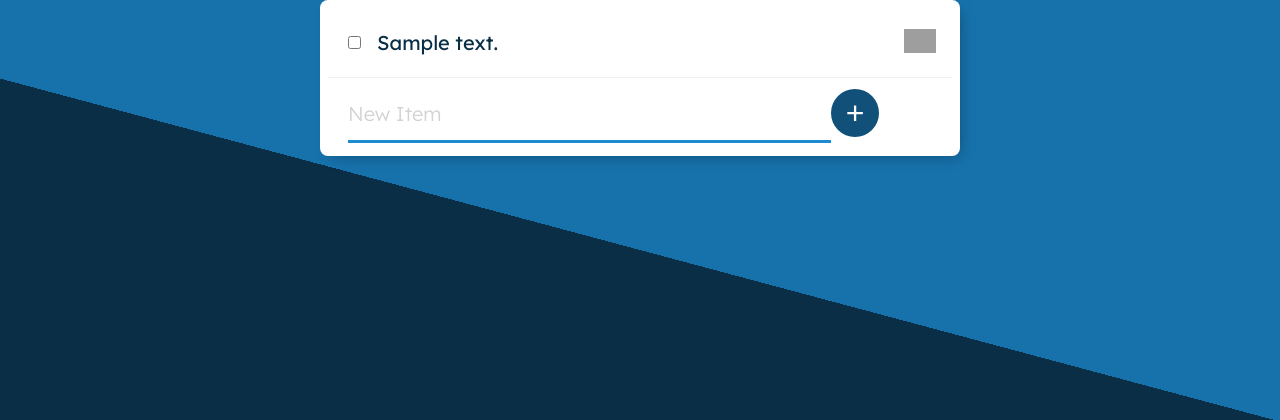
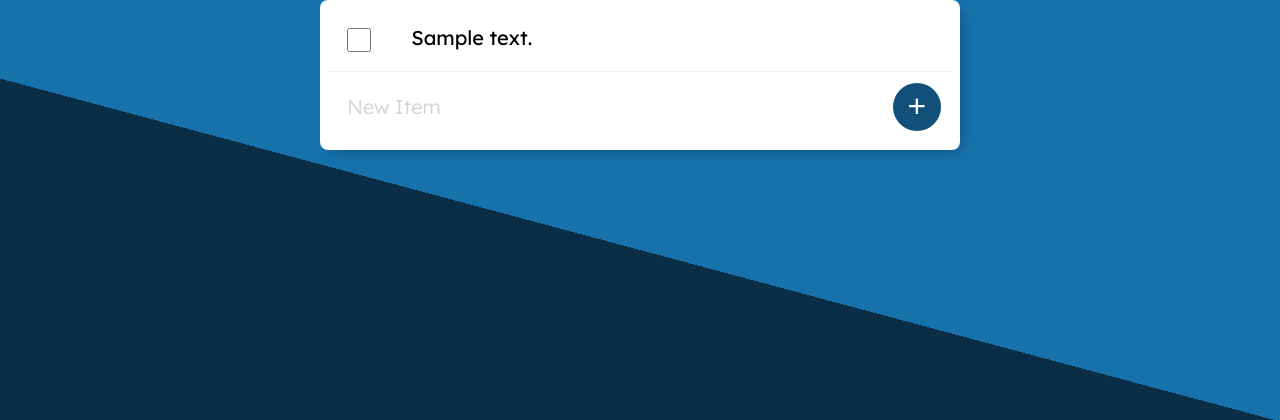
Before and after one commit to callummscott/todo-list, a Node server app: template views/index.ejs in a window 1280 px wide. Shown: the part 150-570 px from the top of the page. Run offline with Node 20, Linux system fonts and the light colour scheme; the template is opened without the code that fills it: most values are stand-ins (such as "Sample title", 1, 10 or a date in 2020); grey boxes are pictures that could not be loaded.

Commit message:
switch to textarea inputs and streamline UI - Switched from input to textarea user input fields - Switched from toggling elements to persistent input approach - Added `Enter` to submit functionality - Added `Esc` to cancel functionality - Was able to remove a bunch of form related elements - Simplified form submission variable names - Added hover colouring to 'add' button

```diff
--- a/index.js
+++ b/index.js
@@ -74,7 +74,7 @@
  * POST /edit - Changes the content of an existing to-do item.
  */
 app.post("/edit", async (req, res) => {
-  const { updatedItemId: id, updatedItemText: text } = req.body;
+  const { editedId: id, editedText: text } = req.body;
   if (text && text.trim() !== "") {
     await db.query("UPDATE items SET text=$1 WHERE id=$2;", [text, id]);
   }
@@ -86,7 +86,7 @@
  * POST /delete - Deletes an existing to-do item by its ID.
  */
 app.post("/delete", async (req, res) => {
-  const { deleteItemId: id } = req.body;
+  const { deletedId: id } = req.body;
   await db.query("DELETE FROM items WHERE id=$1;", [id]);
   res.redirect("/");
 });
--- a/public/js/script.js
+++ b/public/js/script.js
@@ -1,4 +1,4 @@
-// Return the user back to their previous scroll height after redirect.
+/* Return the user back to their previous scroll height after redirect. */
 document.addEventListener("DOMContentLoaded", function(event) {
   var scrollpos = sessionStorage.getItem('scrollpos');
   if (scrollpos) window.scrollTo(0, scrollpos);
@@ -9,13 +9,28 @@
     sessionStorage.setItem('scrollpos', window.scrollY);
 };
 
-// `Enter` to submit textarea functionality.
+/*
+Adds '`Enter` to submit' and '`Esc` to cancel` functionality
+*/
 const textareas = document.querySelectorAll('textarea');
 textareas.forEach(element => {
   element.addEventListener('keydown', (e) => {
-    if (e.key === "Enter") {
-      // e.preventDefault();  // Stops newlines from being submitted.
-      // Somehow submit it...
+    switch (e.key) {
+      case "Enter":
+        e.preventDefault();
+        element.onsubmit();
+        break;
+      case "Escape":
+        document.activeElement.blur();
+        break;
     }
+  });
+
+  let originalText = null;  /* Should I do something with `null`? */
+  element.addEventListener('focus', () => {
+    originalText = element.value;
+  });
+  element.addEventListener('blur', () => {
+    element.value = originalText;
   })
-})
+});
--- a/public/styles/main.css
+++ b/public/styles/main.css
@@ -61,6 +61,7 @@
   width: 100%;
   margin: 0 auto;
   background: white;
+  display: block;
 
   box-shadow: 5px 5px 15px -5px rgba(0, 0, 0, 0.3);
 
@@ -78,15 +79,23 @@
  }
 
 
-form.edit {
-  display: flex;
+.del-form {
+  margin-left: 1rem;
 }
+
+.edit-form {
+  flex-grow: 1;
+  text-align: center;
+  margin-inline: 1rem;
+}
+
 
 .item {
   background-color: white;
-  min-height: 70px;
+  min-height: fit-content;
   display: flex;
   align-items: center;
+  padding: .2rem;
   border-bottom: 1px solid #f1f1f1;
 }
 
@@ -104,16 +113,12 @@
   cursor: default;
 }
 
-form {
-  text-align: center;
-  margin-left: 20px;
-}
-
 button {
   cursor: pointer;
 }
 
 button.add {
+  margin-inline: .5rem;
   min-height: 3rem;
   width: 3rem;
 
@@ -123,6 +128,10 @@
   font-size: 2rem;
   color: #fff;
   background-color: #105079;
+
+  &:hover {
+    background-color: #092e45;
+  }
 }
 
 button.edit {
@@ -136,20 +145,50 @@
   height: 1.5rem;
 }
 
-input[type="checkbox"] {
+input.item-checkbox {
+  width: 1.5rem;
+  height: 1.5rem;
+  background-color: tomato;
   margin: 1rem;
   margin-left: 0;
   cursor: pointer;
 }
 
-input[type="text"] {
+textarea {
+  font-family: inherit;
+  font-size: 1.25rem;
+  font-weight: inherit;
+  resize: none;
+  scrollbar-width: none;
+
+  padding: 0.5rem;
+  width: 100%;
+  outline: none;
+  border: none;
+
+  /** This is literally the answer to everying,
+  and yet it only has limited availability...!!! */
+  field-sizing: content;
+
+  &:focus {
+    color: grey;
+  }
+}
+
+#add-form {
+  justify-content: space-between;
+}
+
+#add-form input[type="text"] {
+  flex-grow: 1;
+  margin-left: 1rem;
   font-family: Lexend;
   font-weight: 350;
   font-size: 1.25rem;
   color: #092e45;
   text-align: left;
 
-  height: 60px;
+  height: 4rem;
   border: none;
   background: transparent;
   width: 80%;
--- a/views/index.ejs
+++ b/views/index.ejs
@@ -13,38 +13,25 @@
 
       <div class="item">
 
-        <form action="/delete" method="post">
-          <input type="checkbox" onchange="this.form.submit()" name="deleteItemId" value="<%=item.id%>">
+        <form class="del-form" action="/delete" method="post" >
+          <input type="checkbox" class="item-checkbox" onchange="this.form.submit()" name="deletedId" value="<%=item.id%>">
         </form>
-        <p id="title<%=item.id%>">
-          <%=item.text%>
-        </p>
-        <form class="edit" action="/edit" method="post">
-          <input type="hidden" name="updatedItemId" value="<%=item.id%>">
-          <input id="input<%=item.id%>" type="text" name="updatedItemText" value="<%=item.text%>" autofocus hidden/>
-          <button id="done<%=item.id%>" class="edit" type="submit" hidden>
-            <img class="icon" src="/assets/icons/check-solid.svg" alt="tick image">
-          </button>
+
+        <form class="edit-form" action="/edit" method="post">
+          <input type="text" name="editedId" value="<%=item.id%>" hidden>
+          <textarea name="editedText" maxlength="100" rows="1" onsubmit="this.form.submit()"><%=item.text%></textarea>
+          <input type="submit" hidden />
         </form>
-        <button id="edit<%=item.id%>" class="edit" onclick="handler('<%=item.id%>')">
-          <img class="icon" src="/assets/icons/pencil-solid.svg" alt="pencil image">
-        </button>
+
       </div>
 
     <% } %>
 
-    <form class="item" action="/add" method="post">
-      <input type="text" name="newItem" placeholder="New Item" autofocus maxlength="100"/>
-      <button class="add" type="submit">+</button>
+    <form id="add-form" class="item" action="/add" method="post">
+      <input type="text" name="newItem" placeholder="New Item" maxlength="100" tabindex="1"/>
+      <button class="add" type="submit" tabindex="2">+</button>
     </form>
   </div>
 </main>
 <%- include('partials/footer.ejs'); -%>
-<script>
-  function handler(id) {
-    document.getElementById("title" + id).setAttribute("hidden", "");
-    document.getElementById("edit" + id).setAttribute("hidden", "");
-    document.getElementById("done" + id).removeAttribute("hidden");
-    document.getElementById("input" + id).removeAttribute("hidden");
-  }
-</script>
+<script src="/js/script.js" ></script>
```
